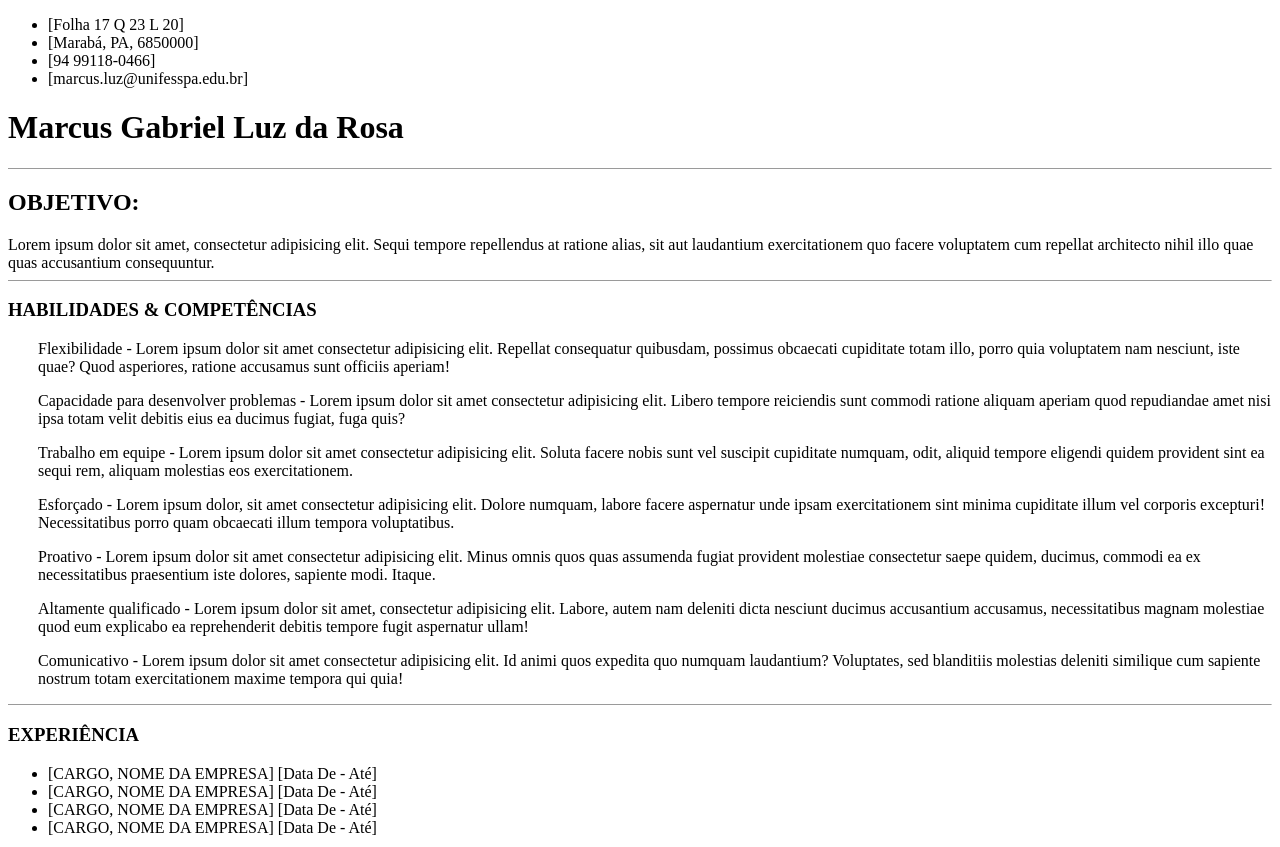
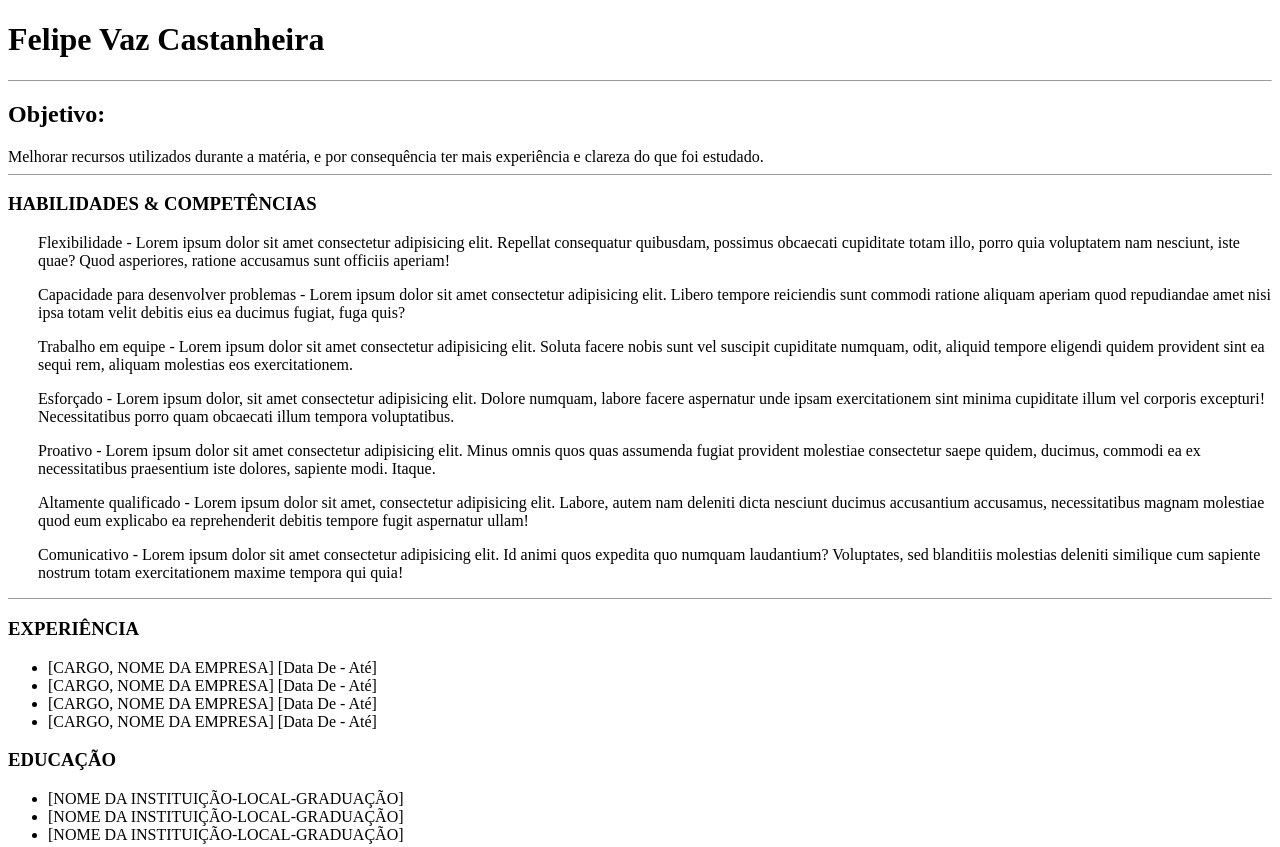
Before and after one commit to Cast4nha/DesenvolvimentoWebI, a plain HTML site: page curriculo-main/index.html in a window 1280 px wide. Shown: the top 847 px of the page. Drawn offline with Linux system fonts and the light colour scheme.

Commit message:
WIP repositorio

```diff
--- a/curriculo-main/index.html
+++ b/curriculo-main/index.html
@@ -1,5 +1,5 @@
 <!DOCTYPE html>
-<html lang="en">
+<html lang="pt-br">
 <head>
     <meta charset="UTF-8">
     <meta http-equiv="X-UA-Compatible" content="IE=edge">
@@ -7,18 +7,11 @@
     <title>Curriculo</title>
 </head>
 <body>
-    <ul>
-        <li>[Folha 17 Q 23 L 20]</li>
-        <li>[Marabá, PA, 6850000]</li>
-        <li>[94 99118-0466]</li>
-        <li>[marcus.luz@unifesspa.edu.br]</li>
-    </ul>
-    <h1>Marcus Gabriel Luz da Rosa</h1>
+    <h1>Felipe Vaz Castanheira</h1>
     <hr size="1">
 
-    <h2>OBJETIVO:</h2>
-    Lorem ipsum dolor sit amet, consectetur adipisicing elit. Sequi tempore repellendus at ratione alias, sit aut laudantium exercitationem quo facere voluptatem cum repellat architecto nihil illo quae quas accusantium consequuntur.
-
+    <h2>Objetivo:</h2>
+    Melhorar recursos utilizados durante a matéria, e por consequência ter mais experiência e clareza do que foi estudado.
     <hr size="1">
 
     <h3>HABILIDADES & COMPETÊNCIAS</h3>
```
